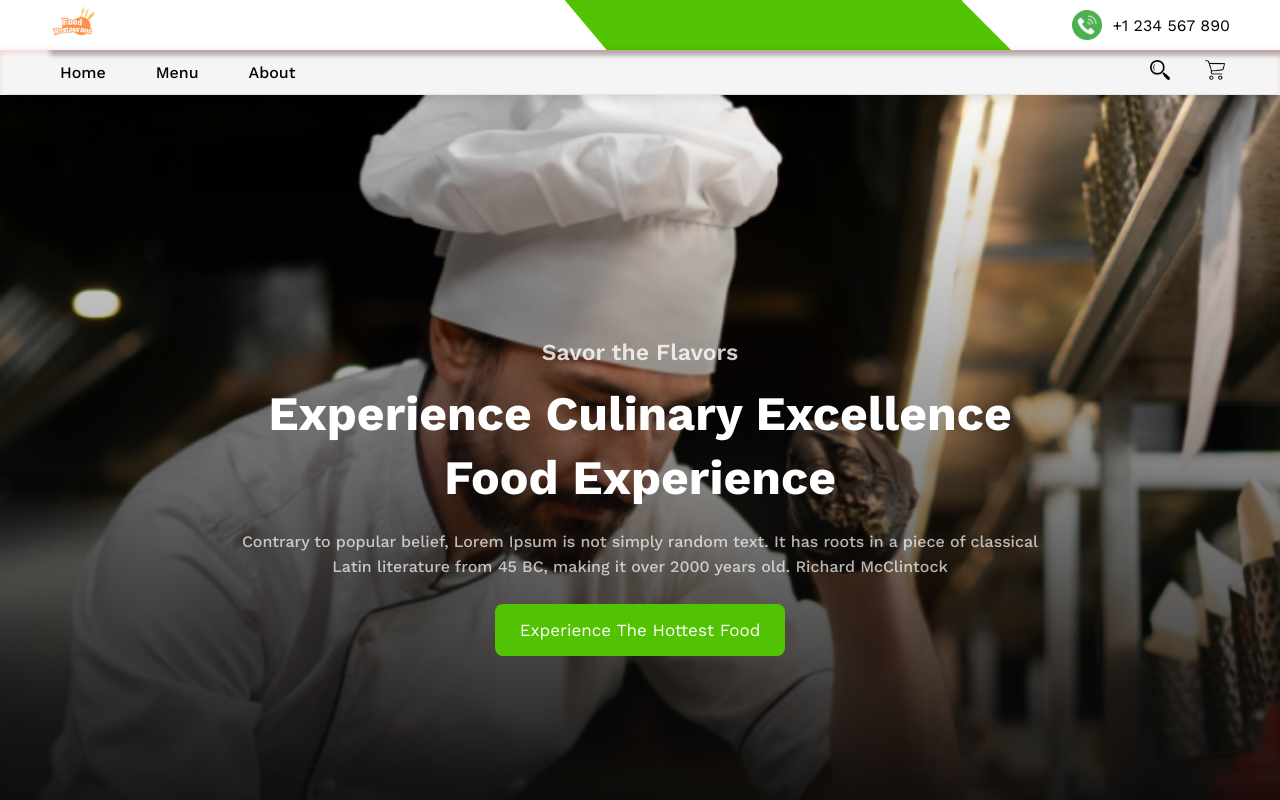
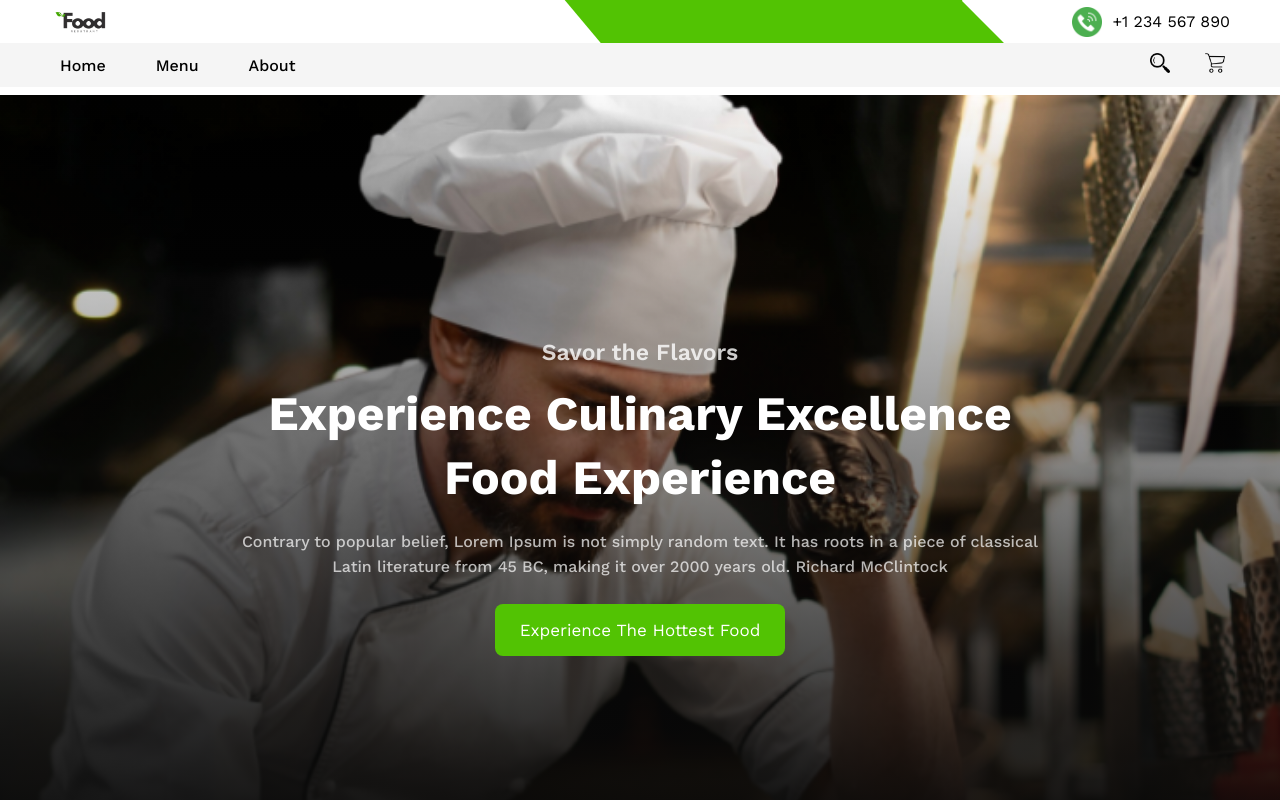
Before and after one commit to smarifurrahman/food-restaurant, a plain HTML site: page index.html in a window 1280 px wide. Shown: the top 800 px of the page. Drawn offline with nearby package versions, Linux system fonts and the light colour scheme.

Commit message:
logo changed and fixed some nav styles

```diff
--- a/index.html
+++ b/index.html
@@ -10,7 +10,7 @@
     <header id="header">
       <div class="header-content">
         <div class="logo">
-          <img src="assets/logo.png" alt="Logo" />
+          <img src="assets/Icons/logo.png" alt="Logo" />
         </div>
         <div class="contact-info">
           <div class="color"></div>
--- a/styles/style.css
+++ b/styles/style.css
@@ -20,19 +20,18 @@
   display: flex;
   padding: 0 50px;
   background-color: #ffffff;
-  box-shadow: 50px 5px 5px black;
 }
 
 .header-content .logo {
   width: 40%;
-  height: 50px;
+  height: 43px;
   display: flex;
   justify-content: flex-start;
   align-items: center;
 }
 
 .header-content .logo img {
-  height: 50px;
+  height: 43px;
 }
 
 .header-content .contact-info {
@@ -45,7 +44,7 @@
 .color {
   position: relative;
   width: 449px;
-  height: 50px;
+  height: 43px;
   background: #52c303;
   overflow: hidden;
   margin-right: 50px;
@@ -79,13 +78,6 @@
   width: 30px;
   height: 30px;
   margin: 0 10px;
-}
-
-.navbar {
-  box-shadow: inset 0 3px 5px rgba(255, 0, 0, 0.4),
-    0 4px 12px rgba(0, 0, 0, 0.15);
-  z-index: 4;
-  position: relative;
 }
 
 .navbar ul {
```
Also changed, not shown: assets/Icons/logo.png (added), assets/logo.png (deleted).
